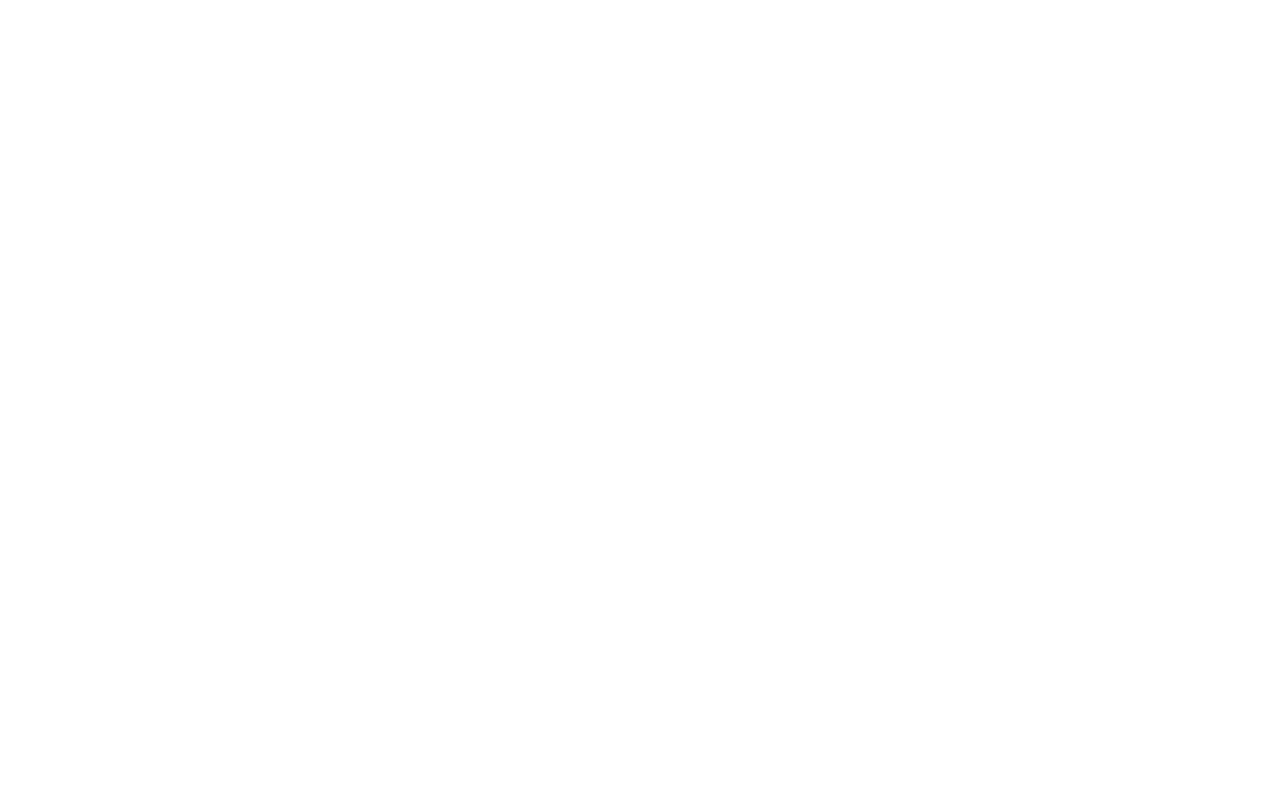
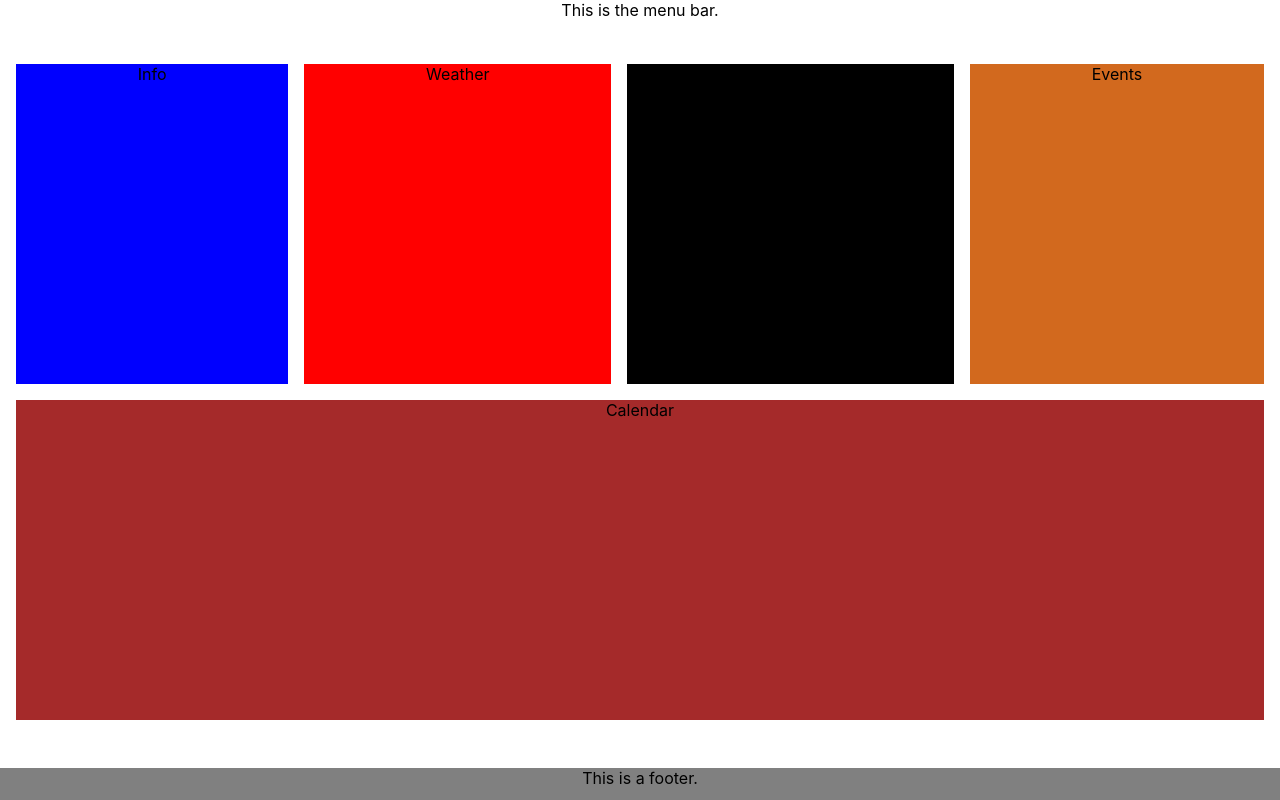
Before and after one commit to borisgk/kepet, a React (Create React App) app: page / in a window 1280 px wide. Built offline with nearby package versions, Linux system fonts and the light colour scheme.

Commit message:
Wireframe created

```diff
--- a/public/index.html
+++ b/public/index.html
@@ -24,7 +24,7 @@
       work correctly both with client-side routing and a non-root public URL.
       Learn how to configure a non-root public URL by running `npm run build`.
     -->
-    <title>React App</title>
+    <title>Kepet</title>
   </head>
   <body>
     <noscript>You need to enable JavaScript to run this app.</noscript>
--- a/src/App.css
+++ b/src/App.css
@@ -1,3 +1,6 @@
 .App {
   text-align: center;
+  min-height: 100vh;
+  display: flex;
+  flex-direction: column;
 }
--- a/src/App.js
+++ b/src/App.js
@@ -1,8 +1,14 @@
 import './App.css';
+import Footer from './components/Footer';
+import Landing from './components/Landing';
+import Menubar from './components/Menubar';
 
 function App() {
   return (
     <div className="App">
+      <Menubar />
+      <Landing />
+      <Footer />
     </div>
   );
 }
--- /dev/null
+++ b/src/components/Footer.css
@@ -0,0 +1,5 @@
+.footer {
+    margin-top: auto;
+    background-color: grey;
+    height: 2rem;
+}
--- /dev/null
+++ b/src/components/Footer.js
@@ -0,0 +1,9 @@
+import React from "react"
+import "./Footer.css"
+
+export default function Footer() {
+
+    return(
+        <div className="footer">This is a footer.</div>
+    )
+}
--- /dev/null
+++ b/src/components/Landing.css
@@ -0,0 +1,38 @@
+div.container {
+    display: grid;
+    grid-template-areas:
+        "info weather horoscope events"
+        "calendar calendar calendar calendar";
+    gap: 1rem 1rem;
+    padding-left: 1rem;
+    padding-right: 1rem;
+    padding-top: 1rem;
+    padding-bottom: 1rem;
+}
+
+div.info {
+    grid-area: info;
+    background-color: blue;
+    min-height: 20rem;
+}
+
+div.weather {
+    grid-area: weather;
+    background-color: red;
+}
+
+div.horoscope {
+    grid-area: horoscope;
+    background-color: black;
+}
+
+div.events {
+    grid-area: events;
+    background-color: chocolate;
+}
+
+div.calendar {
+    grid-area: calendar;
+    background-color: brown;
+    min-height: 20rem;
+}
--- /dev/null
+++ b/src/components/Landing.js
@@ -0,0 +1,16 @@
+import React from "react"
+import "./Landing.css"
+
+export default function Landing() {
+
+
+    return(
+        <div className="container">
+            <div className="info">Info</div>
+            <div className="weather">Weather</div>
+            <div className="horoscope">Horoscope</div>
+            <div className="events">Events</div>
+            <div className="calendar">Calendar</div>
+        </div>
+    )
+}
--- /dev/null
+++ b/src/components/Menubar.css
@@ -0,0 +1,4 @@
+div.menubar {
+    height: 3rem;
+    background-color: white;
+}
--- /dev/null
+++ b/src/components/Menubar.js
@@ -0,0 +1,10 @@
+import React from "react"
+import "./Menubar.css"
+
+export default function Menubar() {
+
+    return(
+        <div className="menubar">This is the menu bar.</div>
+    )
+
+}
```
Also changed, not shown: src/logo.svg (deleted), 1 other file (tests, documents, lock files or other folders).
